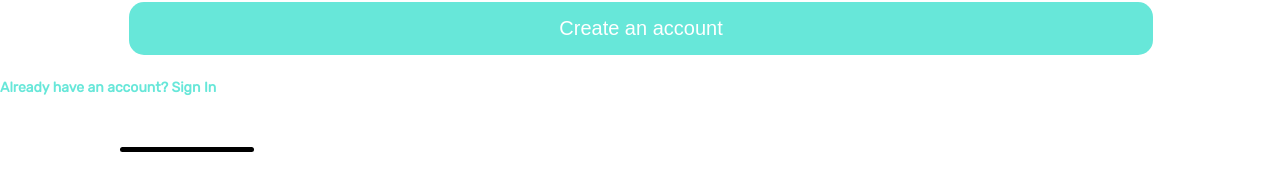
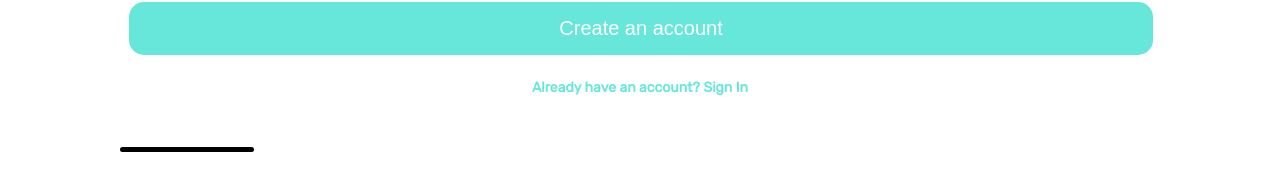
Before and after one commit to kashishgoel9/Harmonize, a React (Create React App) app: page / in a window 1280 px wide. Shown: the part 619-788 px from the top of the page. Built offline with nearby package versions, Linux system fonts and the light colour scheme.

Commit message:
Secret test

```diff
--- a/src/App.css
+++ b/src/App.css
@@ -58,7 +58,7 @@
   border-radius: 15px;
 }
 
-.privacy-and-agreemen {
+.privacy-and-agreemen- {
   align-self: center;
   margin-bottom: 10px;
 }
--- a/src/pages/LandingPage.js
+++ b/src/pages/LandingPage.js
@@ -33,7 +33,7 @@ export default function LandingPage({ }) {
                 className="btn-create-account-instance"
                 {...propsData.btnCreateAccount}
             />
-            <span className="privacy-and-agreemen">
+            <span className="privacy-and-agreemen-">
                 Already have an account? Sign In
             </span>
             <img className="home-indicator" src={homeIndicator} />
--- a/src/pages/Signup.js
+++ b/src/pages/Signup.js
@@ -2,6 +2,7 @@ import React, { useEffect, useState } from "react";
 import "../css/signup.css";
 import musicNoteBeamed from "../assets/musicNoteBeamed.svg";
 import Button from "react-bootstrap/Button";
+import SpotifyAuth from 'react-spotify-auth';
 
 
 export default function Signup({ }) {
@@ -10,12 +11,15 @@ export default function Signup({ }) {
         btnContinueWithEmail: {
             disabled: false,
             // variant: "outline-warning",
-            backgroundColor: 'purple',
             children: "Add your Spotify account",
         },
     };
 
+
+
     useEffect(() => {
+        console.log(process.env.REACT_APP_SPOTIFY_CLIENT_ID)
+        console.log(process.env.REACT_APP_SPOTIFY_CLIENT_SECRET)
     }, []);
 
     return (
@@ -24,6 +28,7 @@ export default function Signup({ }) {
             <span className="sign-up-using-spotify">Sign up using Spotify</span>
             <Button
                 className="btn-continue-with-email-instance"
+                onClick={()=>{}}
                 {...propsData.btnContinueWithEmail}
             />
             <div className="flex-container">
```
Also changed, not shown: 1 other file (tests, documents, lock files or other folders).
